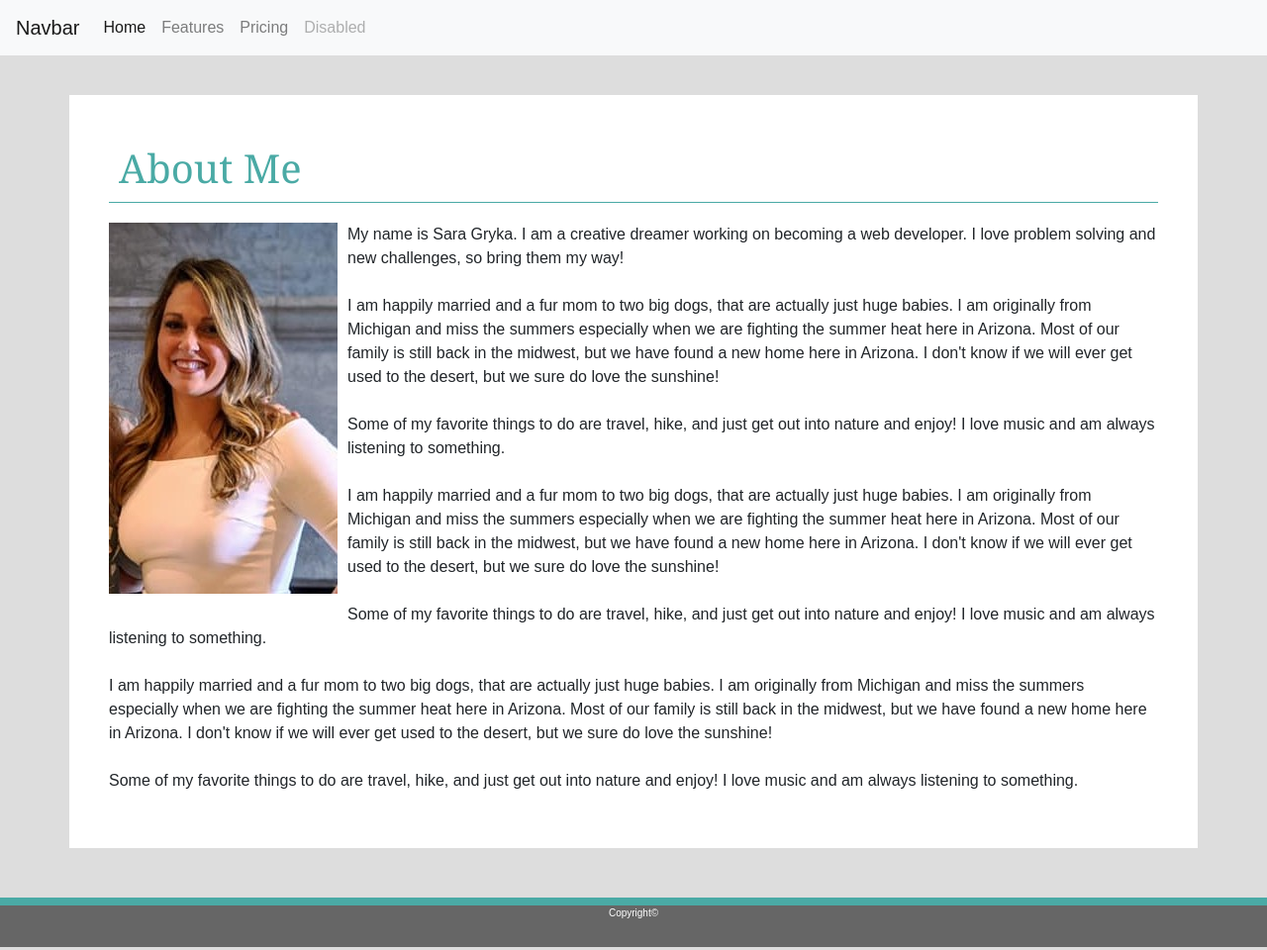
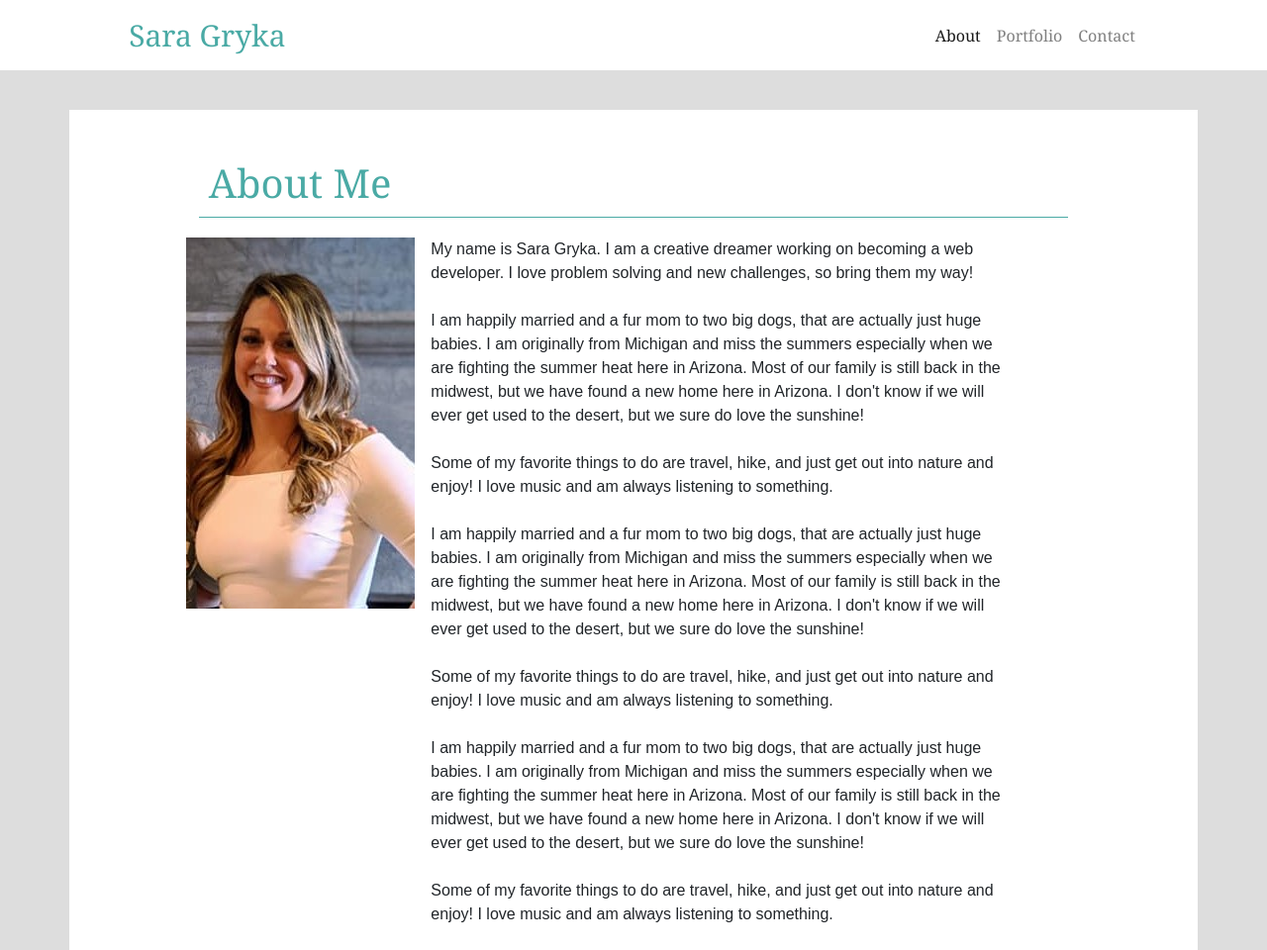
Before and after one commit to sarakgryka/Bootstrap-Portfolio, a plain HTML site: page index.html in a window 1280 px wide. Shown: the top 960 px of the page at 99% size. Drawn offline with nearby package versions, Linux system fonts and the light colour scheme.

Commit message:
index update

```diff
--- a/index.html
+++ b/index.html
@@ -13,48 +13,65 @@
 </head>
 
 <body>
+  <header>
+    <div class="row">
+      <div class="col-md-1">
 
-    <div class="row">
+      </div>
 
-        <div class="col-md-12">
-            <nav class="navbar navbar-expand-md navbar-light bg-light">
-                <a class="navbar-brand" href="#">Navbar</a>
-                <button class="navbar-toggler" type="button" data-toggle="collapse" data-target="#navbarNav"
-                    aria-controls="navbarNav" aria-expanded="false" aria-label="Toggle navigation">
+      <div class="col-md-10">
+        <nav class="navbar navbar-expand-lg navbar-light bg-white">
+          <a class="navbar-brand white" href="index.html">Sara Gryka</a>
+
+          <button class="navbar-toggler" type="button" data-toggle="collapse" data-target="#navbarSupportedContent"
+            aria-controls="navbarSupportedContent" aria-expanded="false" aria-label="Toggle navigation">
             <span class="navbar-toggler-icon"></span>
           </button>
-                <div class="collapse navbar-collapse" id="navbarNav">
-                    <ul class="navbar-nav">
+
+          <div class="collapse navbar-collapse" id="navbarSupportedContent">
+            <ul class="navbar-nav ml-auto">
               <li class="nav-item active">
-                            <a class="nav-link" href="#">Home <span class="sr-only">(current)</span></a>
+                <a class="nav-link" href="index.html">About <span class="sr-only">(current)</span></a>
               </li>
               <li class="nav-item">
-                            <a class="nav-link" href="#">Features</a>
+                <a class="nav-link" href=portfolio.html>Portfolio</a>
               </li>
               <li class="nav-item">
-                            <a class="nav-link" href="#">Pricing</a>
+                <a class="nav-link" href="contact.html">Contact</a>
               </li>
-                        <li class="nav-item">
-                            <a class="nav-link disabled" href="#" tabindex="-1" aria-disabled="true">Disabled</a>
-                        </li>
-                    </ul>
           </div>
         </nav>
       </div>
+      <div class="col-md-1">
+
+      </div>
+    </div>
+  </header>
 
   </div>
   <div class="container">
     <div class="row">
-            <div class="col-md-12">
+
+      <div class="col-md-1">
+      </div>
+      <div class="col-md-10">
         <h1>About Me </h1>
       </div>
+      <div class="row">
+        <div class="col-md-1">
+
+        </div>
+      </div>
+
+      <div class="row">
+        <div class="col-md-1">
 
         </div>
 
-        <div class="row">
-            <div class="col-md-12">
-                <img id="me" src="me.jpg">
-                <p>
+        <div class="col-md-10">
+          <div class="media">
+            <img src="me.jpg" class="mr-3" alt="me">
+            <div class="media-body" background-color="gray">
               My name is Sara Gryka. I am a creative dreamer working on becoming a web developer. I love problem
               solving and new challenges, so bring them my way!
               <br>
@@ -90,13 +107,25 @@
               music and am always listening to something.
               </p>
 
+
+            </div>
+            <div class="col-md-1">
+
+            </div>
+          </div>
+
+
+
         </div>
       </div>
     </div>
   </div>
 </body>
 <footer>
+
+
   Copyright©
+
 
 </footer>
 
--- a/style.css
+++ b/style.css
@@ -1,3 +1,13 @@
+
+header {
+    background-color: #ffffff;
+
+    font-family: Georgia, 'Times New Roman', Times, serif;
+
+
+}
+
+
 
 
 .container{
@@ -17,16 +27,13 @@ h1 {
 }
 
 body{
+
     background-color: #dddddd;
     font-family: Arial, Helvetica, sans-serif;
 }
 
-img{
-    float: left;
-    padding-right: 10px;
-    padding-bottom: 10px;
 
-}
+
 
 footer {
      background-color: #666666;
@@ -37,3 +44,15 @@ footer {
      color:white;
      font-size: 10px;
 }
+
+.navbar-brand{
+
+    padding: 5px;
+    color: white;
+
+
+}
+
+.navbar-light .navbar-brand {
+    color: #4aaaa5;
+    font-size: 30px;
```
Lines whose indentation alone changed are shown as unchanged.
